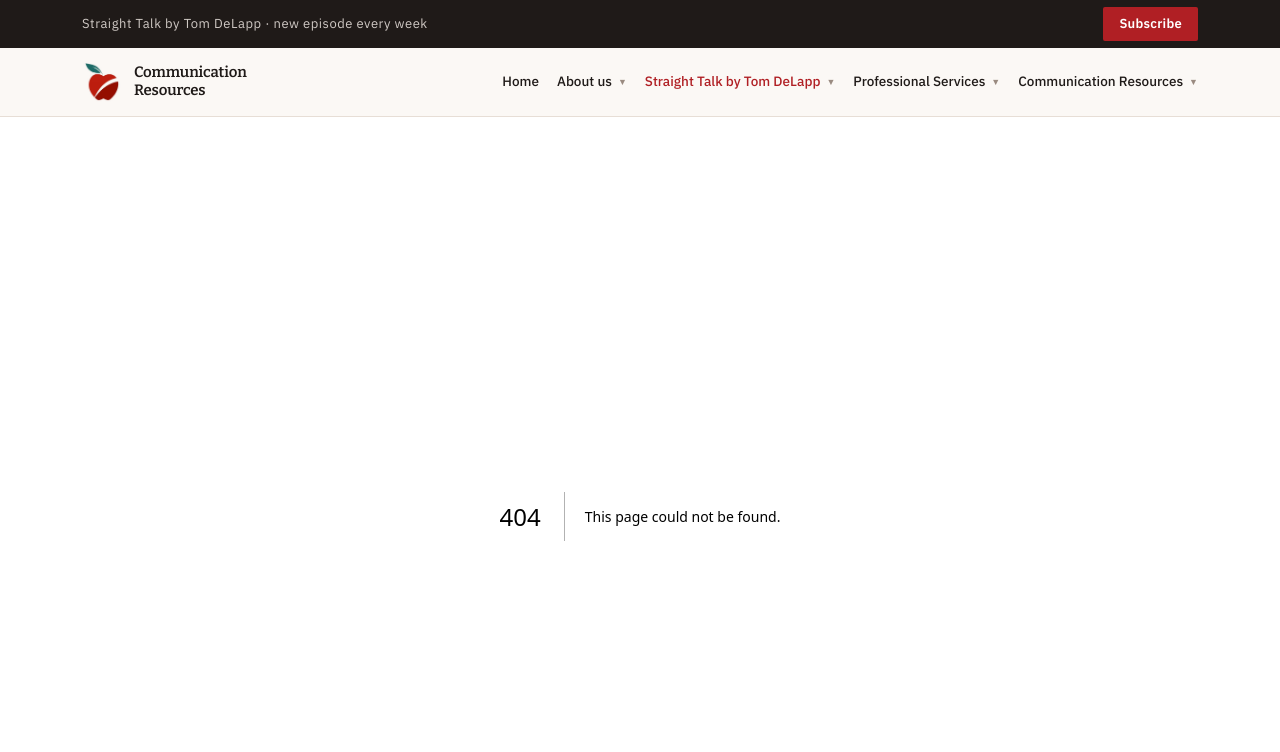
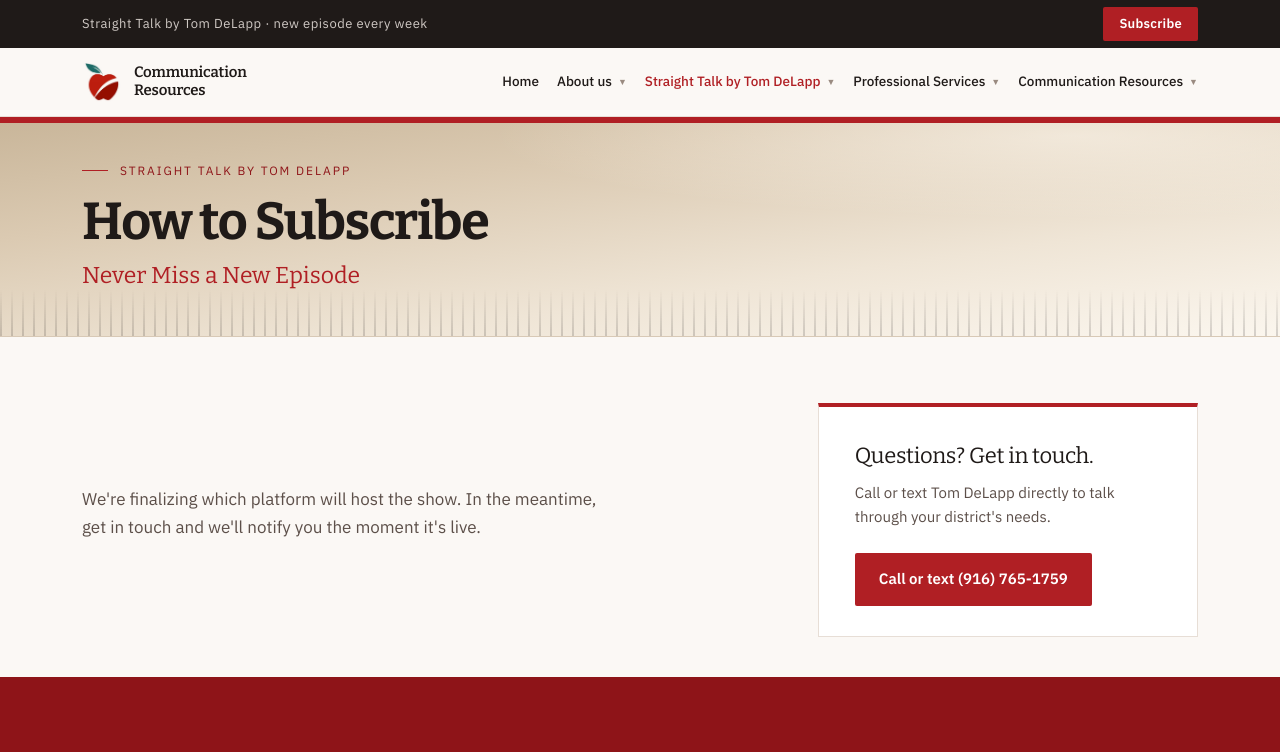
Before and after one commit to timroman234/tomdelapp_nextjs, a Next.js app: page /how-to-subscribe in a window 1280 px wide. Before the commit this address had no page. Shown: the top 752 px of the page. Built offline with nearby package versions, Linux system fonts and the light colour scheme.

Commit message:
Build How to Subscribe as the right-sidebar layout template
Co-Authored-By: Claude Sonnet 5 <noreply@anthropic.com>
Claude-Session: https://claude.ai/code/session_011bXU7X9kcSmbw9JpA91LCY

```diff
--- /dev/null
+++ b/src/app/how-to-subscribe/page.tsx
@@ -0,0 +1,38 @@
+// src/app/how-to-subscribe/page.tsx
+import type { Metadata } from "next";
+import { PageBanner } from "@/components/page-banner";
+import { ContactCard } from "@/components/contact-card";
+import { SubscribeBand } from "@/components/subscribe-band";
+import { howToSubscribeContent } from "@/content/stub-pages";
+
+export const metadata: Metadata = {
+  title: "How to Subscribe | Communication Resources",
+  description: "How to subscribe to Straight Talk by Tom DeLapp — details coming soon.",
+};
+
+export default function HowToSubscribePage() {
+  const { banner, message } = howToSubscribeContent;
+
+  return (
+    <>
+      <PageBanner eyebrow={banner.eyebrow} heading={banner.heading} subheading={banner.subheading} />
+
+      <section className="bg-cream">
+        <div className="container-cr grid grid-cols-1 items-start gap-[60px] py-[66px] pb-10 nav:grid-cols-[minmax(0,1.28fr)_minmax(0,0.72fr)]">
+          <div className="flex min-h-[220px] items-center">
+            <p className="max-w-[52ch] text-[17px] leading-[1.65] text-body text-pretty">{message}</p>
+          </div>
+
+          <ContactCard />
+        </div>
+      </section>
+
+      <SubscribeBand
+        heading="Don't miss our weekly podcast"
+        body="Straight Talk by Tom DeLapp — a weekly conversation on the communication decisions school leaders actually face."
+        headingSize="md"
+        showEmailForm={false}
+      />
+    </>
+  );
+}
```
